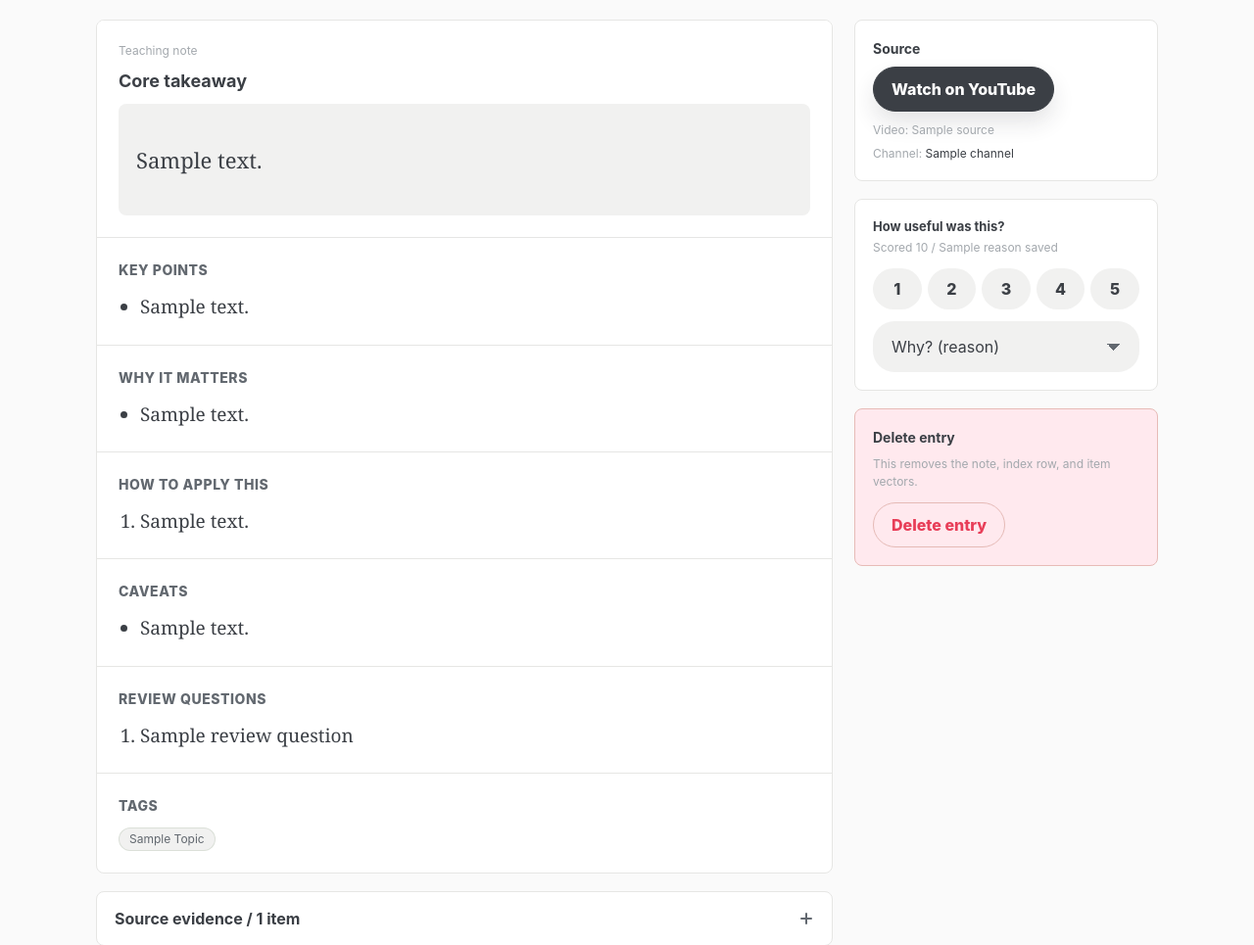
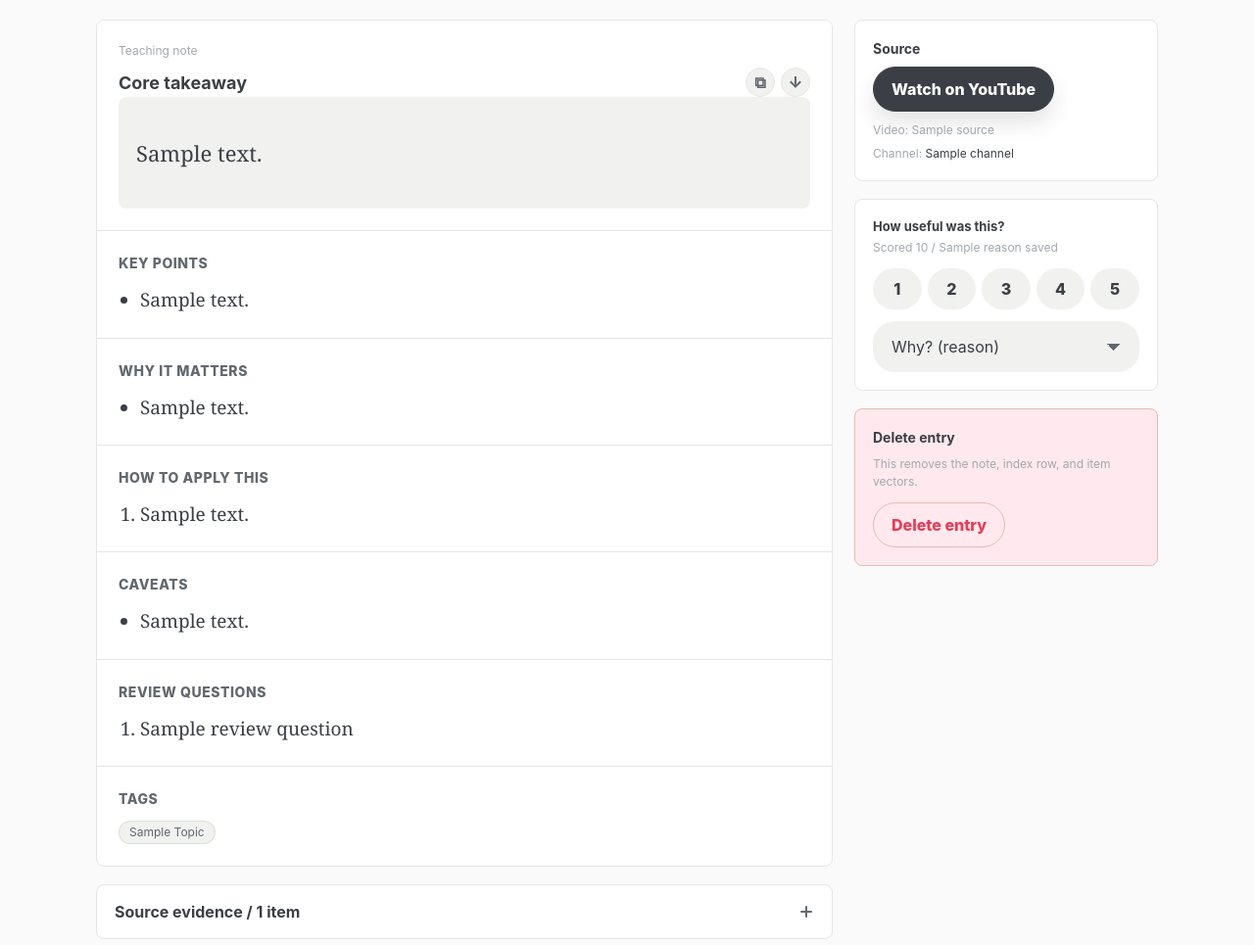
Before and after one commit to s13r-io/distil, a FastAPI app: template web/templates/entry.html in a window 1280 px wide. Shown: the part 305-1270 px from the top of the page at 98% size. Run offline with FastAPI, Linux system fonts and the light colour scheme; the template is opened without the code that fills it: most values are stand-ins (such as "Sample title", 1, 10 or a date in 2020); grey boxes marked "Sample" are stand-in pictures; some libraries are stand-ins or nearby versions.

Commit message:
Add teaching note markdown export and copy controls
- Render reader-facing markdown for distilled notes
- Add download/copy actions and markdown endpoint
- Log distillation timings and cover new web behavior

```diff
--- a/distil/store.py
+++ b/distil/store.py
@@ -375,6 +375,57 @@ class Store:
         return "\n".join(lines)
 
     @staticmethod
+    def teaching_note_markdown(entry: KBEntry) -> str:
+        """Reader-facing markdown export for copy/download, without front matter or item IDs."""
+        if entry.distilled_note is None:
+            text = Store._render_markdown(entry)
+            try:
+                return text.split(f"{_FRONT_MATTER_DELIM}\n", 2)[-1].strip() + "\n"
+            except ValueError:
+                return text.strip() + "\n"
+
+        note = entry.distilled_note
+        lines: list[str] = [f"# {display_title(entry.source.title, note.title)}", ""]
+        lines.append("## Metadata")
+        lines.append("")
+        if entry.source.title:
+            lines.append(f"- Source title: {entry.source.title}")
+        if entry.source.url:
+            lines.append(f"- Source URL: {entry.source.url}")
+        if entry.source.channel:
+            lines.append(f"- Channel: {entry.source.channel}")
+        lines.append(f"- Captured: {entry.source.captured_at}")
+        lines.append(f"- Verdict: {entry.triage.verdict}")
+        lines.append(f"- Density: {entry.triage.density}")
+        if note.topics:
+            lines.append("- Tags: " + ", ".join(Store._display_tag(topic) for topic in note.topics))
+        lines.append("")
+
+        lines.append("## Core takeaway")
+        lines.append("")
+        lines.append(note.core_takeaway.text)
+        lines.append("")
+        Store._append_export_section(lines, "Key points", [p.text for p in note.key_points])
+        Store._append_export_section(lines, "Why it matters", [p.text for p in note.why_it_matters])
+        Store._append_export_section(
+            lines, "How to apply this", [step.text for step in note.how_to_apply], ordered=True
+        )
+        Store._append_export_section(lines, "Caveats", [c.text for c in note.caveats])
+        Store._append_export_section(
+            lines,
+            "Review questions",
+            [question.question for question in note.review_questions],
+            ordered=True,
+        )
+        if note.topics:
+            lines.append("## Tags")
+            lines.append("")
+            for topic in note.topics:
+                lines.append(f"- {Store._display_tag(topic)}")
+            lines.append("")
+        return "\n".join(lines).strip() + "\n"
+
+    @staticmethod
     def _render_note_body(entry: KBEntry) -> list[str]:
         note = entry.distilled_note
         assert note is not None
@@ -461,6 +512,20 @@ class Store:
         return " ".join(words)
 
     @staticmethod
+    def _append_export_section(
+        lines: list[str], title: str, values: list[str], *, ordered: bool = False
+    ) -> None:
+        values = [value.strip() for value in values if value.strip()]
+        if not values:
+            return
+        lines.append(f"## {title}")
+        lines.append("")
+        for idx, value in enumerate(values, start=1):
+            prefix = f"{idx}." if ordered else "-"
+            lines.append(f"{prefix} {value}")
+        lines.append("")
+
+    @staticmethod
     def _append_source_metadata(lines: list[str], entry: KBEntry) -> None:
         if entry.source.title:
             lines.append(f"*Video:* {entry.source.title}")
--- a/web/app.py
+++ b/web/app.py
@@ -8,7 +8,9 @@ with inline scoring. Auth (web/auth.py) is unchanged and gates every data route;
 
 from __future__ import annotations
 
+import json
 import os
+import re
 import shutil
 import tempfile
 import threading
@@ -20,6 +22,7 @@ from fastapi.responses import (
     HTMLResponse,
     JSONResponse,
     RedirectResponse,
+    Response,
     StreamingResponse,
 )
 from fastapi.staticfiles import StaticFiles
@@ -37,6 +40,7 @@ from distil.source import (
     SourceMetadataError,
     SourceUrlError,
     clean_source_title,
+    display_title,
     fetch_youtube_oembed_metadata,
     normalize_youtube_url,
 )
@@ -113,11 +117,15 @@ def _distill_job(job: jobsmod.Job) -> dict:
     total = perf_counter() - total_start
     n = len(entry.knowledge_items)
     if n == 0 and entry.triage.verdict == "little_to_extract":
+        _emit_timing_log(job, entry.entry_id, jobsmod.STATUS_LOW_VALUE, entry.triage.verdict, n,
+                         timings, total)
         return {"status": jobsmod.STATUS_LOW_VALUE, "entry_id": None,
                 "summary": "Not much to extract — verdict little_to_extract. Nothing filed. "
                            f"{_format_timings(timings, total)}"}
     graph_scheduled = _schedule_graph_link(entry.entry_id) if entry.tags.topics else False
     graph_note = " · graph updating" if graph_scheduled else ""
+    _emit_timing_log(job, entry.entry_id, jobsmod.STATUS_DONE, entry.triage.verdict, n,
+                     timings, total)
     return {"status": jobsmod.STATUS_DONE, "entry_id": entry.entry_id,
             "summary": f"kept {n} item{'s' if n != 1 else ''} · verdict {entry.triage.verdict} "
                        f"· {_format_timings(timings, total)}{graph_note}"}
@@ -170,6 +178,27 @@ def _format_timings(timings: dict[str, float], total: float) -> str:
     ]
     detail = ", ".join(parts[:6])
     return f"{total:.1f}s" + (f" ({detail})" if detail else "")
+
+
+def _emit_timing_log(
+    job: jobsmod.Job,
+    entry_id: str,
+    status: str,
+    verdict: str,
+    item_count: int,
+    timings: dict[str, float],
+    total: float,
+) -> None:
+    payload = {
+        "job_id": job.job_id,
+        "entry_id": entry_id,
+        "status": status,
+        "verdict": verdict,
+        "item_count": item_count,
+        "total_seconds": round(total, 3),
+        "timings": {stage: round(seconds, 3) for stage, seconds in sorted(timings.items())},
+    }
+    print("distil_timing " + json.dumps(payload, sort_keys=True), flush=True)
 
 
 def _schedule_graph_link(entry_id: str) -> bool:
@@ -357,6 +386,27 @@ def create_app() -> FastAPI:
              "active_page": "library"},
         )
 
+    @app.get("/entries/{entry_id}/teaching-note.md")
+    def teaching_note_markdown(entry_id: str, download: bool = False):
+        store = _store()
+        if not store.entry_path(entry_id).exists():
+            return JSONResponse({"detail": "not found"}, status_code=404)
+        entry = store.load_entry(entry_id)
+        title = display_title(
+            entry.source.title,
+            entry.distilled_note.title if entry.distilled_note is not None else None,
+        )
+        headers = {}
+        if download:
+            headers["Content-Disposition"] = (
+                f'attachment; filename="{_markdown_filename(title)}"'
+            )
+        return Response(
+            Store.teaching_note_markdown(entry),
+            media_type="text/markdown; charset=utf-8",
+            headers=headers,
+        )
+
     @app.post("/entries/{entry_id}/score")
     def score(entry_id: str, score: int = Form(...), reason: str = Form(...)):
         store = _store()
@@ -429,6 +479,12 @@ def _ask_payload(result) -> dict:
     }
 
 
+def _markdown_filename(title: str) -> str:
+    cleaned = re.sub(r"[^A-Za-z0-9._ -]+", "", title)
+    cleaned = re.sub(r"\s+", "-", cleaned).strip("-._ ")
+    return f"{(cleaned or 'teaching-note')[:90]}.md"
+
+
 def _sse(obj: dict) -> str:
     import json as _json
 
--- a/web/static/distil.css
+++ b/web/static/distil.css
@@ -832,6 +832,57 @@ button.danger:hover,
   background: var(--surface);
 }
 
+.core-head,
+.note-toolbar {
+  display: flex;
+  align-items: center;
+  justify-content: space-between;
+  gap: 12px;
+}
+
+.note-toolbar {
+  margin-bottom: 8px;
+}
+
+.note-actions {
+  display: inline-flex;
+  align-items: center;
+  gap: 8px;
+}
+
+.note-action {
+  min-height: 32px;
+  display: inline-flex;
+  align-items: center;
+  justify-content: center;
+  border: 1px solid var(--line);
+  border-radius: var(--pill);
+  padding: 0 11px;
+  background: var(--surface-muted);
+  color: var(--text-muted);
+  font-size: 12px;
+  font-weight: 800;
+  cursor: pointer;
+}
+
+.note-actions.compact {
+  gap: 6px;
+}
+
+.note-action.icon-only {
+  width: 30px;
+  min-height: 30px;
+  padding: 0;
+  font-size: 16px;
+  line-height: 1;
+}
+
+.note-action:hover {
+  background: var(--accent-bg);
+  color: var(--text);
+  text-decoration: none;
+}
+
 .note-section {
   padding: 22px;
   border-bottom: 1px solid var(--line);
--- a/web/templates/entry.html
+++ b/web/templates/entry.html
@@ -31,7 +31,18 @@
     <article class="panel note-shell">
       <div class="note-intro">
         <p class="muted" style="margin:0 0 8px;">Teaching note</p>
-        <h2 style="margin:0 0 10px; font-size:18px;">Core takeaway</h2>
+        <div class="core-head">
+          <h2 style="margin:0; font-size:18px;">Core takeaway</h2>
+          <div class="note-actions compact">
+            <button type="button" class="note-action icon-only" id="copy-note" data-url="/entries/{{ e.entry_id }}/teaching-note.md" title="Copy markdown" aria-label="Copy markdown">
+              <span aria-hidden="true">⧉</span>
+            </button>
+            <a class="note-action icon-only" href="/entries/{{ e.entry_id }}/teaching-note.md?download=true" title="Download markdown" aria-label="Download markdown">
+              <span aria-hidden="true">↓</span>
+            </a>
+          </div>
+        </div>
+        <p class="muted hide" id="copy-note-status" style="margin:4px 0 8px;"></p>
         <div class="callout">
           <p>{{ n.core_takeaway.text }}</p>
         </div>
@@ -115,7 +126,16 @@
     <section class="panel">
       <div class="panel-head">
         <h2>Knowledge / {{ e.knowledge_items|length }} item{{ 's' if e.knowledge_items|length != 1 else '' }}</h2>
+        <div class="note-actions compact">
+          <button type="button" class="note-action icon-only" id="copy-note" data-url="/entries/{{ e.entry_id }}/teaching-note.md" title="Copy markdown" aria-label="Copy markdown">
+            <span aria-hidden="true">⧉</span>
+          </button>
+          <a class="note-action icon-only" href="/entries/{{ e.entry_id }}/teaching-note.md?download=true" title="Download markdown" aria-label="Download markdown">
+            <span aria-hidden="true">↓</span>
+          </a>
+        </div>
       </div>
+      <p class="muted hide" id="copy-note-status" style="margin:0 18px 8px;"></p>
       <div class="panel-body">
         {% for it in e.knowledge_items %}
         <div class="item" id="{{ it.item_id }}">
@@ -238,5 +258,33 @@ async function submitScore(){
   const state=document.getElementById('score-state');
   state.textContent = r.ok ? ('Scored '+chosen+' / '+reason+' saved') : 'Could not save score.';
 }
+const copyNote=document.getElementById('copy-note');
+if(copyNote){
+  copyNote.onclick=async()=>{
+    const status=document.getElementById('copy-note-status');
+    try{
+      const r=await fetch(copyNote.dataset.url,{headers:{accept:'text/markdown'}});
+      if(!r.ok) throw new Error('fetch failed');
+      await copyText(await r.text());
+      status.textContent='Copied markdown to clipboard.';
+      status.classList.remove('hide');
+    }catch(e){
+      status.textContent='Could not copy markdown.';
+      status.classList.remove('hide');
+    }
+  };
+}
+async function copyText(text){
+  if(navigator.clipboard&&navigator.clipboard.writeText){
+    await navigator.clipboard.writeText(text);
+    return;
+  }
+  const ta=document.createElement('textarea');
+  ta.value=text; ta.setAttribute('readonly','');
+  ta.style.position='fixed'; ta.style.left='-9999px';
+  document.body.appendChild(ta); ta.select();
+  document.execCommand('copy');
+  document.body.removeChild(ta);
+}
 </script>
 {% endblock %}
```
Also changed, not shown: tests/unit/test_store.py (+28 -1 lines), tests/unit/test_web_auth.py (+49 -0 lines), tests/unit/test_web_jobs.py (+10 -1 lines).
